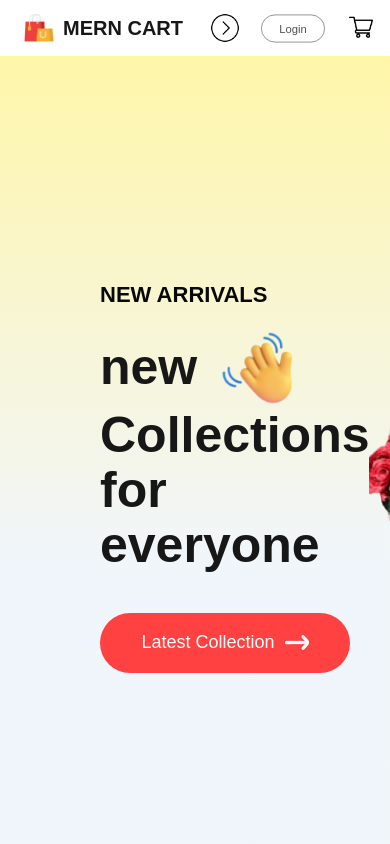
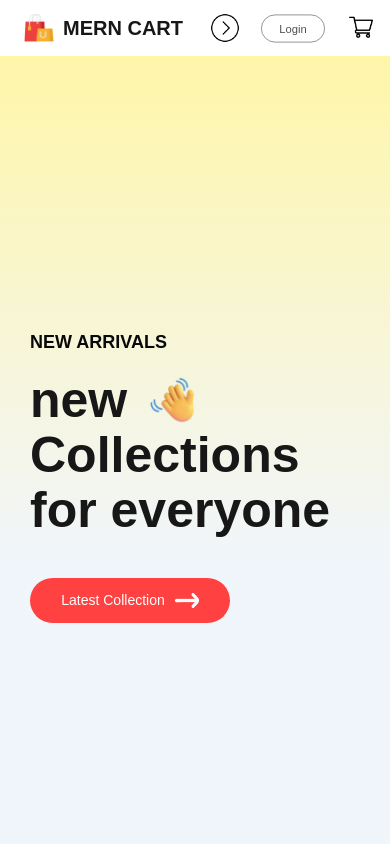
Before and after one commit to PraneethBunny123/MERN-Cart, a React (Vite) app in the folder frontend/: page / in a window 390 px wide. Shown: the top 844 px of the page. Built offline with nearby package versions, Linux system fonts and the light colour scheme.

Commit message:
added scrren size styles for Hero.css

```diff
--- a/frontend/src/components/Hero/Hero.css
+++ b/frontend/src/components/Hero/Hero.css
@@ -76,3 +76,72 @@
         font-size: 18px;
     }
 }
+
+@media(max-width: 1024px) {
+    .hero-left {
+        padding-left: 80px;
+    }
+    .hero-left h2 {
+        font-size: 20px;
+    }
+    .hero-left p {
+        font-size: 50px;
+    }
+    .hero-hand-icon img {
+        width: 65px;
+    }
+    .hero-latest-button {
+        width: 220px;
+        height: 50px;
+        font-size: 16px;
+    }
+    .hero-right img {
+        width: 350px;
+    }
+}
+
+@media(max-width: 800px) {
+    .hero-left {
+        padding-left: 30px;
+    }
+    .hero-left h2 {
+        font-size: 16px;
+    }
+    .hero-left p {
+        font-size: 40px;
+    }
+    .hero-hand-icon img {
+        width: 50px;
+    }
+    .hero-latest-button {
+        width: 175px;
+        height: 40px;
+        font-size: 13px;
+    }
+    .hero-right img {
+        width: 300px;
+    }
+}
+
+@media(max-width: 500px) {
+    .hero {
+        flex-direction: column;
+    }
+    .hero-right {
+        display: none;
+    }
+    .hero-left h2 {
+        font-size: 18px;
+    }
+    .hero-left p {
+        font-size: 50px;
+    }
+    .hero-hand-icon img {
+        width: 50px;
+    }
+    .hero-latest-button {
+        width: 200px;
+        height: 45px;
+        font-size: 14px;
+    }
+}
```
